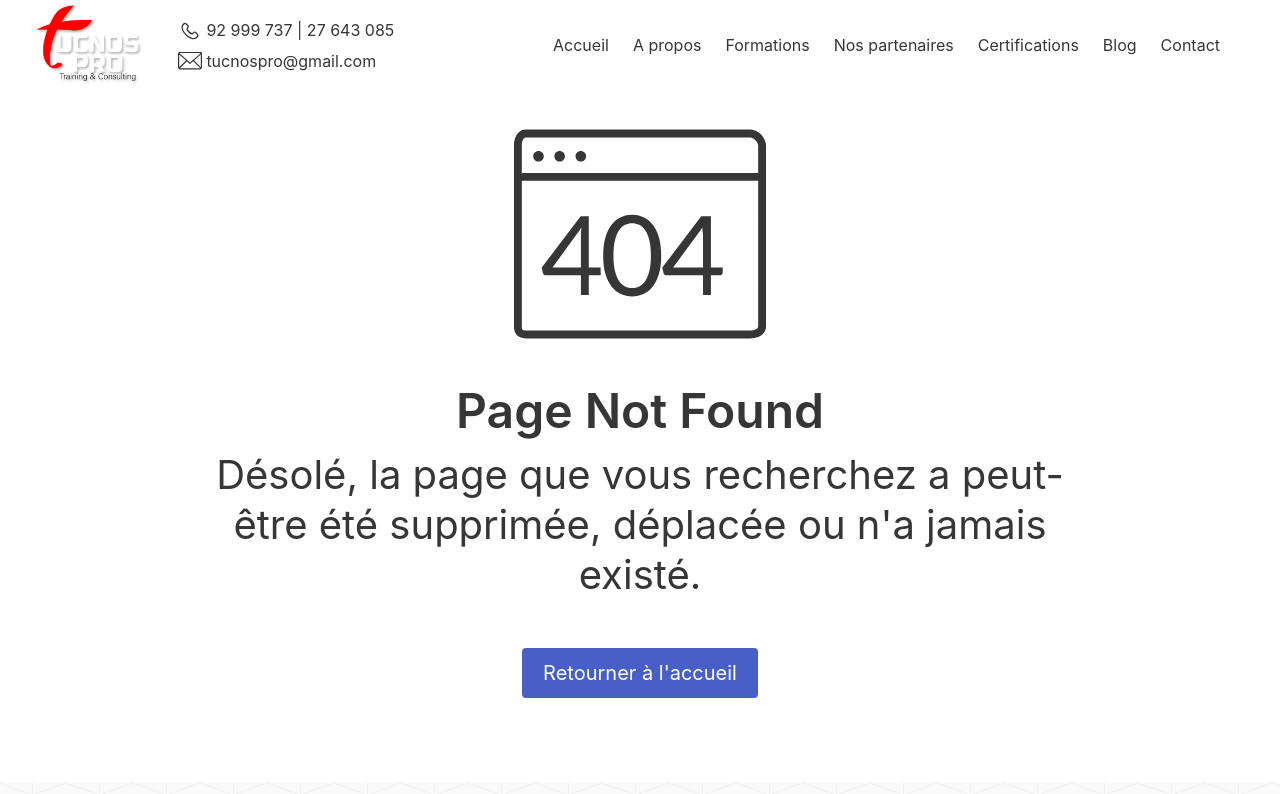
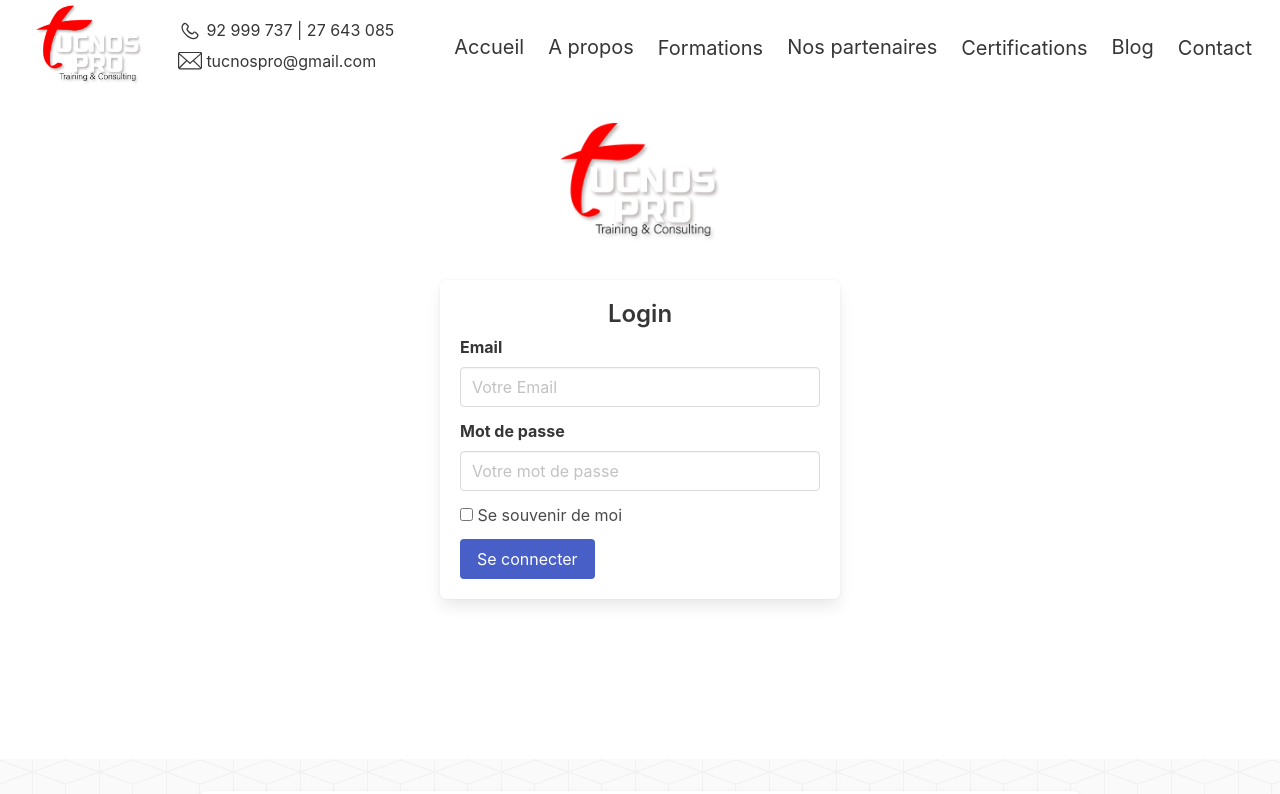
Before and after one commit to Abdelhak-Achour/TucnosPro, a React (Create React App) app: page /login in a window 1280 px wide. Shown: the top 794 px of the page. Built offline with nearby package versions, Linux system fonts and the light colour scheme.

Commit message:
made login page v1

```diff
--- a/src/App.js
+++ b/src/App.js
@@ -12,6 +12,7 @@ import { Temoin } from './pages/temoin';
 import { NotFound } from './pages/notfound';
 import { Formation } from './pages/formation';
 import { Inscrire } from './pages/inscrire';
+import { Login } from './pages/login';
 
 function App() {
   return (
@@ -29,7 +30,8 @@ function App() {
         <Route path = '/contact' element = {<Contact />} />
         <Route path = '/nos-partenaires' element = {<Partners />} />
         <Route path = '/temoin' element = {<Temoin />} />
-        <Route path = 'not-found' element = {<NotFound />} />
+        <Route path = '/not-found' element = {<NotFound />} />
+        <Route path = '/login' element = {<Login />} />
         <Route path = '*' element = {<NotFound />} />
       </Routes>
       <Footer />
--- a/src/components/navbar2.js
+++ b/src/components/navbar2.js
@@ -10,15 +10,6 @@ import uuid from "react-uuid";
 
 export function Navbar2 ()
 {
-
-    const [active, setActive] = useState(false);
-
-    function activateLinks()
-    {
-        setActive( (prev) => {
-            return !prev
-        })
-    };
 
     const dropmenuRef = useRef(null);
 
@@ -47,8 +38,8 @@ export function Navbar2 ()
         {
             console.log(toggle)
             gsap.to(dropmenuRef.current, {
-                duration: 0.85,
-                y: -375,
+                duration: 1,
+                y: "-100vh",
                 delay: 0,
                 repeat: 0,
                 yoyo: false,
@@ -57,6 +48,94 @@ export function Navbar2 ()
             });
         }
     }, [toggle]);
+
+    const dropmenuRef2 = useRef(null);
+
+    const [toggle2, setToggle2] = useState(false);
+
+    function toggleDrop2 ()
+    {
+        setToggle2(!toggle2);
+    };
+
+    useEffect(() => {
+        if (toggle2)
+        {
+            console.log(toggle2);
+            gsap.to(dropmenuRef2.current, {
+                duration: 1,
+                y: 0,
+                delay: 0,
+                repeat: 0,
+                yoyo: false,
+                ease: Expo.easeInOut,
+                paused: false
+            });
+        }
+        else
+        {
+            console.log(toggle2)
+            gsap.to(dropmenuRef2.current, {
+                duration: 1,
+                y: "-100vh",
+                delay: 0,
+                repeat: 0,
+                yoyo: false,
+                ease: Expo.easeInOut,
+                paused: false
+            });
+        }
+    }, [toggle2]);
+
+    const mobilenavRef = useRef(null);
+    const [pulled, setPulled] = useState(false);
+
+    function menuClickedPull()
+    {
+        if (pulled)
+        {
+            setPulled(false);
+            gsap.to(mobilenavRef.current, {
+                duration: 1,
+                x: "100vh",
+                ease: Expo.easeInOut
+            })
+        }
+        else
+        {
+            setPulled(true);
+            gsap.to(mobilenavRef.current, {
+                duration: 1,
+                x: 0,
+                ease: Expo.easeInOut
+            })
+        }
+    }
+
+    const categoriesMenuRef = useRef(null);
+    const [categoriesPulled, setCategoriesPulled] = useState(false);
+
+    function categoriesPull()
+    {
+        if(categoriesPulled)
+        {
+            setCategoriesPulled(false);
+            gsap.to(categoriesMenuRef.current, {
+                duration: 0.3,
+                opacity: 0,
+                display: "none"
+            })
+        }
+        else
+        {
+            setCategoriesPulled(true);
+            gsap.to(categoriesMenuRef.current, {
+                duration: 1,
+                opacity: 1,
+                display: "block"
+            })
+        }
+    }
 
     return(
         <>
@@ -83,20 +162,19 @@ export function Navbar2 ()
                             </span>
                         </li>
                     </ul>
-                    <a className="navbar-burger" onClick={activateLinks}>
-                        <span></span>
-                        <span></span>
-                        <span></span>
-                    </a>
+                    <div className="navbar-burger mr-5 mt-5">
+                        <p className={pulled ? "is-hidden" : "has-text-dark"} onClick={menuClickedPull}>menu</p>
+                        <p className={pulled ? "has-text-dark" : "is-hidden"} onClick={menuClickedPull}>close</p>
+                    </div>
                 </div>
-                <div className = {active ? "navbar-menu is-active mx-5" : "navbar-menu mx-6"} id = "nav-links">
+                <div className = "navbar-menu mx-6" id = "nav-links">
                     <div className = "navbar-end">
-                        <NavLink className = "navbar-item has-text-dark font-size" to = "/">Accueil</NavLink>
-                        <NavLink className = "navbar-item has-text-dark font-size" to = "/a-propos">A propos</NavLink>
+                        <NavLink className = "subtitle is-5 custom-item-margin navbar-item has-text-dark font-size" to = "/">Accueil</NavLink>
+                        <NavLink className = "subtitle is-5 custom-item-margin navbar-item has-text-dark font-size" to = "/a-propos">A propos</NavLink>
                         <div className="drop">
-                            <NavLink onMouseEnter={() => {toggle ? setToggle(true) : setToggle(true)}} onMouseLeave={toggleDrop} className = "navbar-item has-text-dark font-size drop-btn-padding" to = "/formations">Formations</NavLink>
+                            <NavLink onMouseEnter={() => {toggle ? setToggle(true) : setToggle(true)}} onMouseLeave={toggleDrop} className = "subtitle is-5 navbar-item has-text-dark font-size drop-btn-padding" to = "/formations">Formations</NavLink>
                             <div className="drop-menu-box">
-                                <div ref={dropmenuRef} onMouseEnter={() => {toggle ? setToggle(true) : setToggle(true)}} onMouseLeave={toggleDrop} className="drop-menu box fa-bg">
+                                <div ref={dropmenuRef} onMouseEnter={() => {toggle ? setToggle(true) : setToggle(true)}} onMouseLeave={toggleDrop} className="drop-menu box">
                                     {
                                         data.categories.map((categorie) =>
                                         {
@@ -110,10 +188,60 @@ export function Navbar2 ()
                                 </div>
                             </div>
                         </div>
-                        <NavLink className = "navbar-item has-text-dark font-size" to = "/nos-partenaires">Nos partenaires</NavLink>
-                        <NavLink className = "navbar-item has-text-dark font-size" to = "/certifications">Certifications</NavLink>
-                        <NavLink className = "navbar-item has-text-dark font-size" to = "/blog">Blog</NavLink>
-                        <NavLink className = "navbar-item has-text-dark font-size" to = "/contact">Contact</NavLink>
+                        <NavLink className = "subtitle is-5 custom-item-margin navbar-item has-text-dark font-size" to = "/nos-partenaires">Nos partenaires</NavLink>
+                        <div className="drop">
+                            <NavLink onMouseEnter={() => {toggle2 ? setToggle2(true) : setToggle2(true)}} onMouseLeave={toggleDrop2} className = "subtitle is-5 navbar-item has-text-dark font-size drop-btn-padding" to = "/certifications">Certifications</NavLink>
+                            <div className="drop-menu-box">
+                                <div ref={dropmenuRef2} onMouseEnter={() => {toggle2 ? setToggle2(true) : setToggle2(true)}} onMouseLeave={toggleDrop2} className="drop-menu box">
+                                    {
+                                        data.categories.map((categorie) =>
+                                        {
+                                            return (
+                                                <>
+                                                    <a key={uuid()}><p className="has-text-dark my-2">{categorie.name}</p></a>
+                                                </>
+                                            )
+                                        })
+                                    }
+                                </div>
+                            </div>
+                        </div>
+                        <NavLink className = "subtitle is-5 custom-item-margin navbar-item has-text-dark font-size" to = "/blog">Blog</NavLink>
+                        <NavLink className = "subtitle is-5 custom-item-margin-contact navbar-item has-text-dark font-size" to = "/contact">Contact</NavLink>
+                    </div>
+                </div>
+                <div ref={mobilenavRef} className="mobile-navbar-menu is-hidden-tablet">
+                    <div className="mobile-navbar-menu-content pt-5 pb-5 pl-3">
+                        <NavLink className = "subtitle mobile-navbar-menu-content is-4" to = "/">Accueil</NavLink>
+                        <br />
+                        <br />
+                        <NavLink className = "subtitle mobile-navbar-menu-content is-4" to = "/a-propos">A propos</NavLink>
+                        <br />
+                        <br />
+                        <p className = "subtitle mobile-navbar-menu-content is-4 pb-0 mb-0" to = "" onClick={categoriesPull}>Formations</p>
+                        <br />
+                        <div ref={categoriesMenuRef} className="categories-menu pl-5 pt-0 pb-2">
+                            {
+                                data.categories.map((categorie) =>
+                                {
+                                    return (
+                                        <>
+                                            <p key={uuid()} className="subtitle mobile-navbar-menu-content is-5 mb-2">{categorie.name}</p>
+                                        </>
+                                    )
+                                })
+                            }
+                        </div>
+                        <NavLink className = "subtitle mobile-navbar-menu-content is-4" to = "/nos-partenaires">Nos partenaires</NavLink>
+                        <br />
+                        <br />
+                        <NavLink className = "subtitle mobile-navbar-menu-content is-4" to = "/certifications">Certifications</NavLink>
+                        <br />
+                        <br />
+                        <NavLink className = "subtitle mobile-navbar-menu-content is-4" to = "/blog">Blog</NavLink>
+                        <br />
+                        <br />
+                        <NavLink className = "subtitle mobile-navbar-menu-content is-4" to = "/contact">Contact</NavLink>
                     </div>
                 </div>
             </nav>
--- a/src/index.css
+++ b/src/index.css
@@ -74,6 +74,10 @@
 .categories-menu {
     opacity: 0;
     display: none;
+}
+
+.navbar-burger, .navbar-burger p:focus {
+    background-color: transparent !important;
 }
 
 .custom-item-margin {
@@ -662,4 +666,26 @@ p {
       flex-wrap: wrap;
       width: 100%;
     }
-  }
+}
+
+/*
+
+
+            formation page
+
+
+*/
+
+.login-logo-div {
+    margin: 2rem auto 2rem auto;
+    text-align: center;
+}
+
+.login-logo {
+    max-width: 10rem;
+}
+
+.login-form {
+    max-width: 25rem;
+    margin: 0rem auto 10rem auto !important;
+}
--- /dev/null
+++ b/src/pages/login.js
@@ -0,0 +1,40 @@
+import React from "react";
+import { Navbar2 } from "../components/navbar2";
+import Logo from "../images/logo_tucnospro.png";
+
+export function Login()
+{
+    return(
+        <>
+            <Navbar2 />
+            <div className="login-logo-div">
+                <img className = "login-logo" src = {Logo} alt = "logo img" />
+            </div>
+            <form className="box login-form">
+                <div className="has-text-centered mb-2">
+                    <p className="title has-text-dark is-4">Login</p>
+                </div>
+                <div className="field">
+                    <label className="label">Email</label>
+                    <div className="control">
+                        <input className="input" type="email" placeholder="Votre Email" />
+                    </div>
+                </div>
+                <div className="field">
+                    <label className="label">Mot de passe</label>
+                    <div className="control">
+                        <input className="input" type="password" placeholder="Votre mot de passe" />
+                    </div>
+                </div>
+                <div className="field">
+                    <label className="checkbox">
+                        <input type="checkbox" /> Se souvenir de moi
+                    </label>
+                </div>
+                <div className="control">
+                    <button className="button is-link">Se connecter</button>
+                </div>
+            </form>
+        </>
+    )
+}
```
